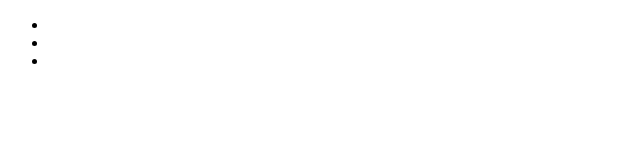
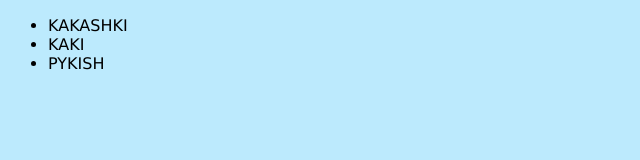
Before and after one commit to vogne-hub/arizona-swageee, a plain HTML site: page test_1.html in a window 1280 px wide. Shown: the whole page, without its empty margins (0-640 px from the left). Drawn offline with Linux system fonts and the light colour scheme.

Commit message:
Update test_1.html

```diff
--- a/test_1.html
+++ b/test_1.html
@@ -4,12 +4,13 @@
     <meta charset="UTF-8">
     <meta name="viewport" content="width=device-width, initial-scale=1.0">
     <title>Document</title>
+    <link rel="stylesheet" href="styles.css">
 </head>
 <body>
     <ul>
-        <li></li>
-        <li></li>
-        <li></li>
+        <li class="box" id="info1">KAKASHKI</li>
+        <li class="box" id="info2">KAKI</li>
+        <li class="box" id="info3">PYKISH</li>
     </ul>
 </body>
 </html>
```
